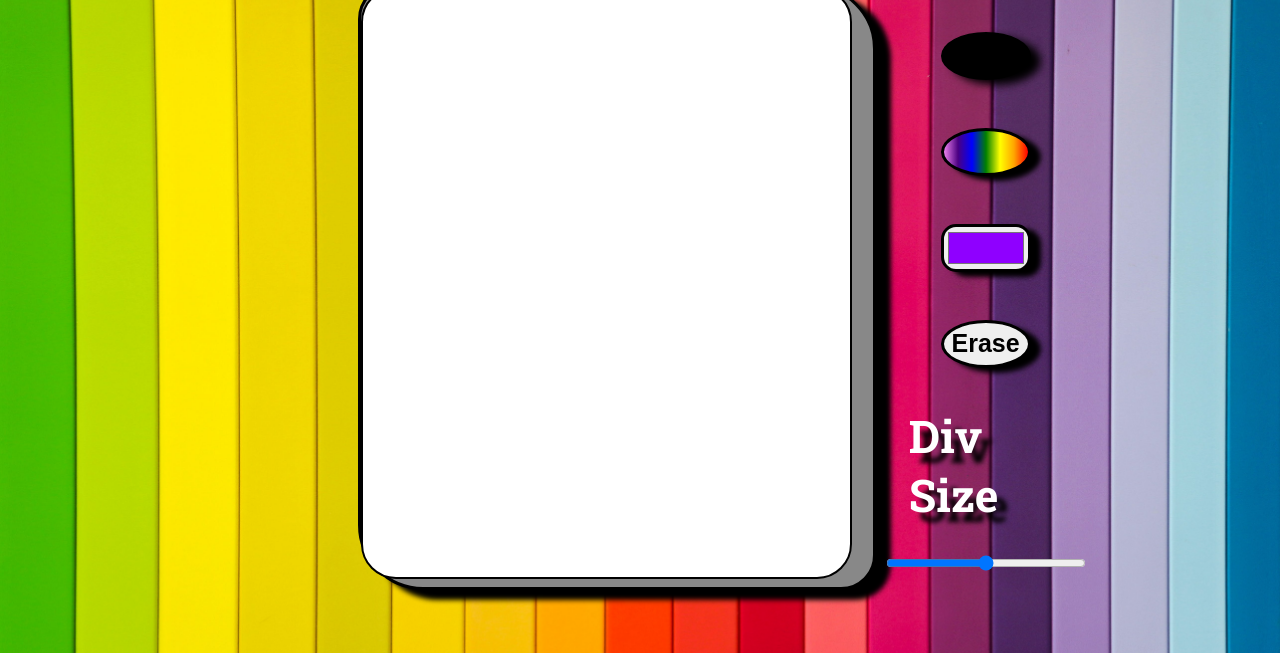
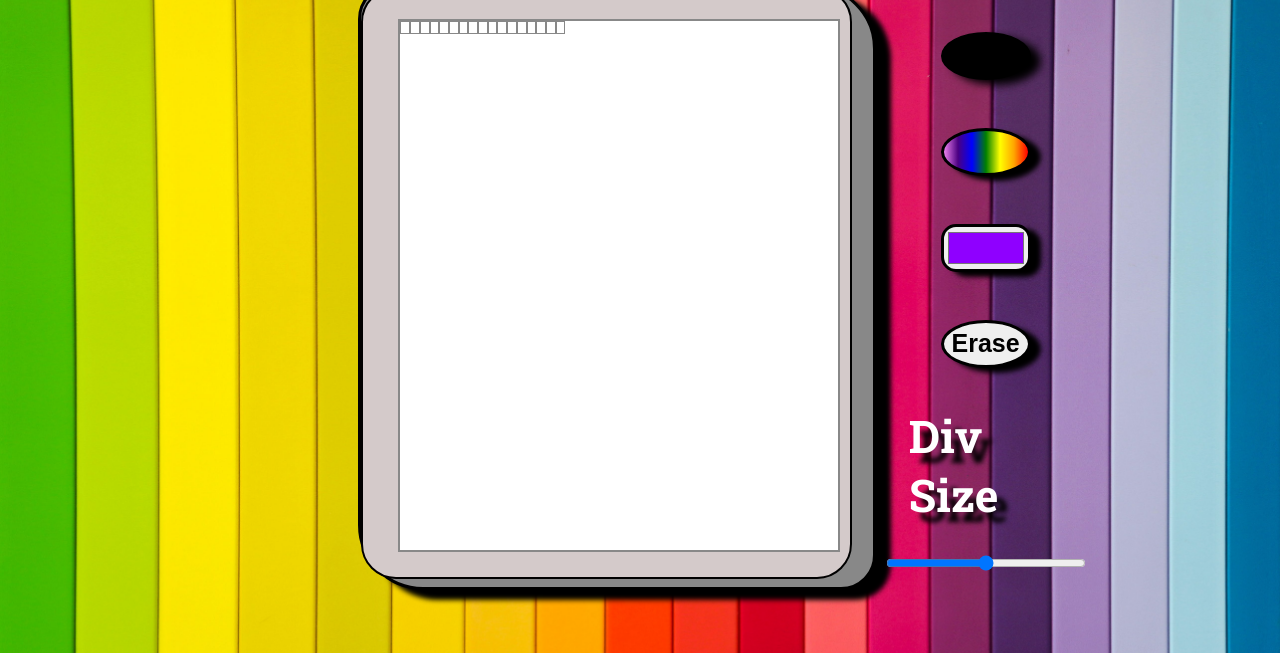
Before and after one commit to rohitjames77/Etch-a-Sketch, a plain HTML site: page index.html in a window 1280 px wide. Shown: the part 147-800 px from the top of the page. Drawn offline with Linux system fonts and the light colour scheme; a web font is replaced by a local one.

Commit message:
Add screen div for better display adjustment

```diff
--- a/index.html
+++ b/index.html
@@ -13,7 +13,9 @@
 <body>
     <h1 class="heading">Etch-A-Sketch</h1>
 <div class="displayParent">
-    <div class="displayChild"></div>
+    <div class="displayChild">
+        <div class="screen"></div>
+    </div>
 
 </div>
 <div class="Control-Panel">
@@ -29,7 +31,7 @@
  <br>
 <button type="reset" class="erase">Erase</button>
 <br>
-<label for="range" class="label">Div Size  </label>
+<label class="label">Div Size  </label>
 <br>
 <input type="range" min="0" max="64" step="8" name="Div-Controls" class="range">
 
--- a/style.css
+++ b/style.css
@@ -20,6 +20,7 @@
 
 }
 
+/* Display Styles................................................... */
 
 
 .displayParent {
@@ -37,15 +38,38 @@
 border-radius: 35px 65px;
 margin-top: -5px;
 }
+.screen {
+    display: flex;
+    flex-direction: row;
+    justify-content: flex-start;
+    background-color: white;
+    height: 90%;
+    width:90%;
+    border: 2px solid #888888;
+    margin-left: 35px;
+    margin-top: 30px;
+}
 
 .displayChild{
-    background-color: white;
+    background-color:rgb(212, 202, 202);
 height: 98%;
 width: 95%;
 border-radius: 35px;
 border: 2px solid black;
 
 }
+
+
+.gridDiv {
+    height:10.90359375px ;
+    width: 7.71578125px;
+    border: 1px solid #888888;
+
+}
+
+
+
+/* ControlPanel.......................................................... */
 
 .Control-Panel {
 
```
